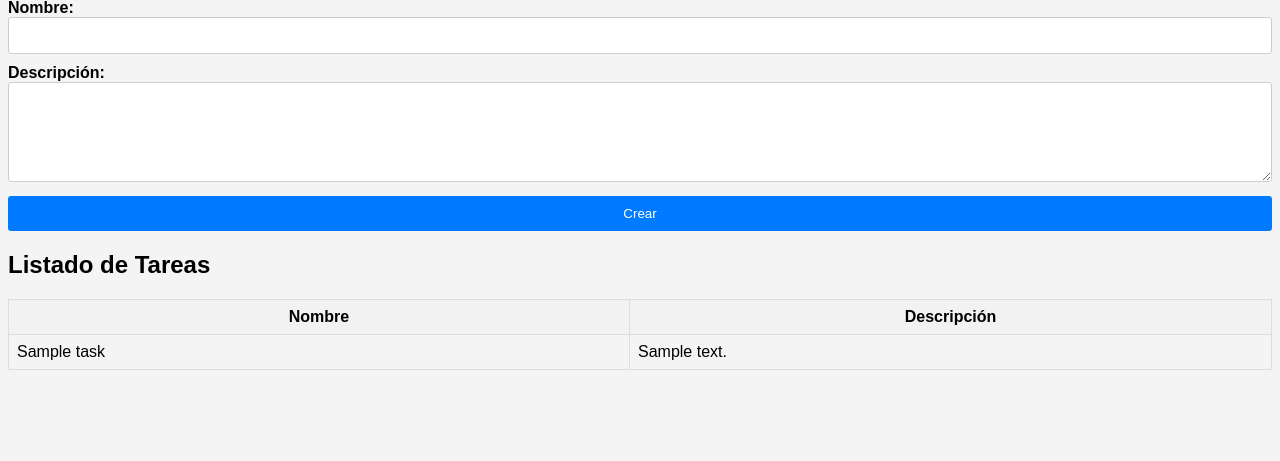
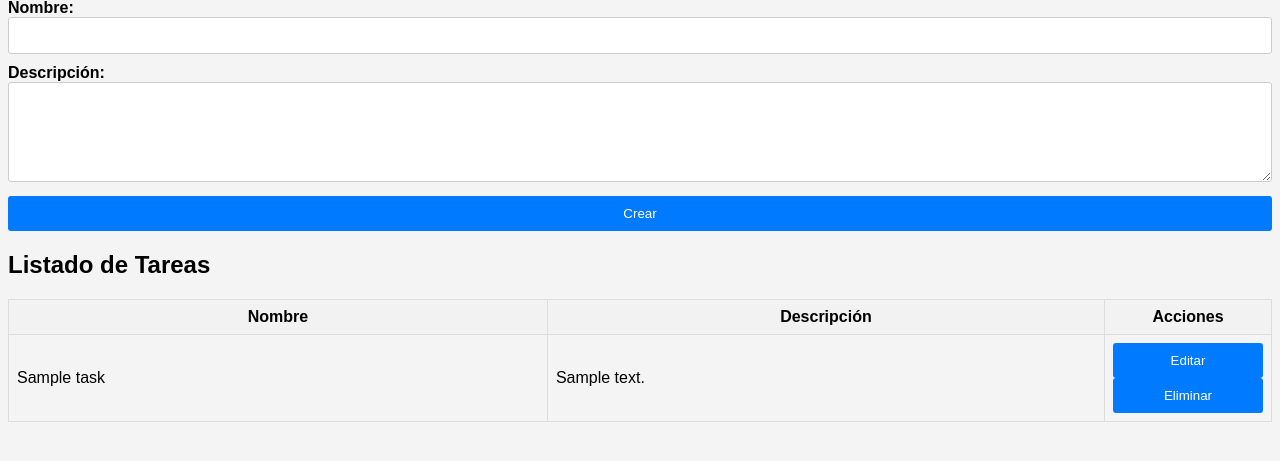
Before and after one commit to ronseriajorge/cbse_unidad1, a Flask app: page / in a window 1280 px wide. Shown: the part 127-588 px from the top of the page. Run offline with Flask 3, Linux system fonts and the light colour scheme; tables that the repository leaves empty hold one stand-in row (values such as "Sample post").

Commit message:
Ajuste para que en la tabla d tareas aparezcan los botones de editar y eliminar

```diff
--- a/static/styles.css
+++ b/static/styles.css
@@ -60,14 +60,23 @@ table {
 th, td {
     border: 1px solid #ddd;
     padding: 8px;
-    text-align: left;
+    text-align: left; /* Alinear el contenido de las celdas a la izquierda */
 }
 
 th {
     background-color: #f2f2f2;
-    text-align: center
+    text-align: center; /* Centrar el texto en el encabezado */
+}
+
+td {
+    text-align: left; /* Alinear el contenido de las celdas a la izquierda */
+}
+
+.actions-column {
+    width: 150px; /* Establecer un ancho fijo para la columna de acciones */
+    text-align: center; /* Centrar el contenido de la columna de acciones */
 }
 
 tr:hover {
-    background-color: #c9e2fc;
+    background-color: #f5f5f5;
 }
--- a/templates/index.html
+++ b/templates/index.html
@@ -9,7 +9,7 @@
 
     <!-- Formulario para crear una nueva tarea -->
     <h2>Crear nueva tarea!</h2>
-    <form method="POST" action="/tasks/create">
+    <form method="POST" action="/tasks">
         <label for="name">Nombre:</label><br>
         <input type="text" id="name" name="name" required><br>
         <label for="description">Descripción:</label><br>
@@ -25,6 +25,7 @@
             <tr>
                 <th>Nombre</th>
                 <th>Descripción</th>
+                <th>Acciones</th>
             </tr>
         </thead>
         <tbody>
@@ -32,6 +33,14 @@
             <tr>
                 <td>{{ task.name }}</td>
                 <td>{{ task.description }}</td>
+                <td class="actions-column"> <!-- Aplicar la clase aquí -->
+                    <form method="GET" action="/tasks/edit/{{ task.id }}" style="display:inline;">
+                        <button type="submit">Editar</button>
+                    </form>
+                    <form method="POST" action="/tasks/delete/{{ task.id }}" style="display:inline;">
+                        <button type="submit" onclick="return confirm('¿Estás seguro de que deseas eliminar esta tarea?');">Eliminar</button>
+                    </form>
+                </td>
             </tr>
             {% endfor %}
         </tbody>
@@ -39,6 +48,5 @@
     {% else %}
     <p>No hay tareas creadas.</p>
     {% endif %}
-
 </body>
 </html>
```
